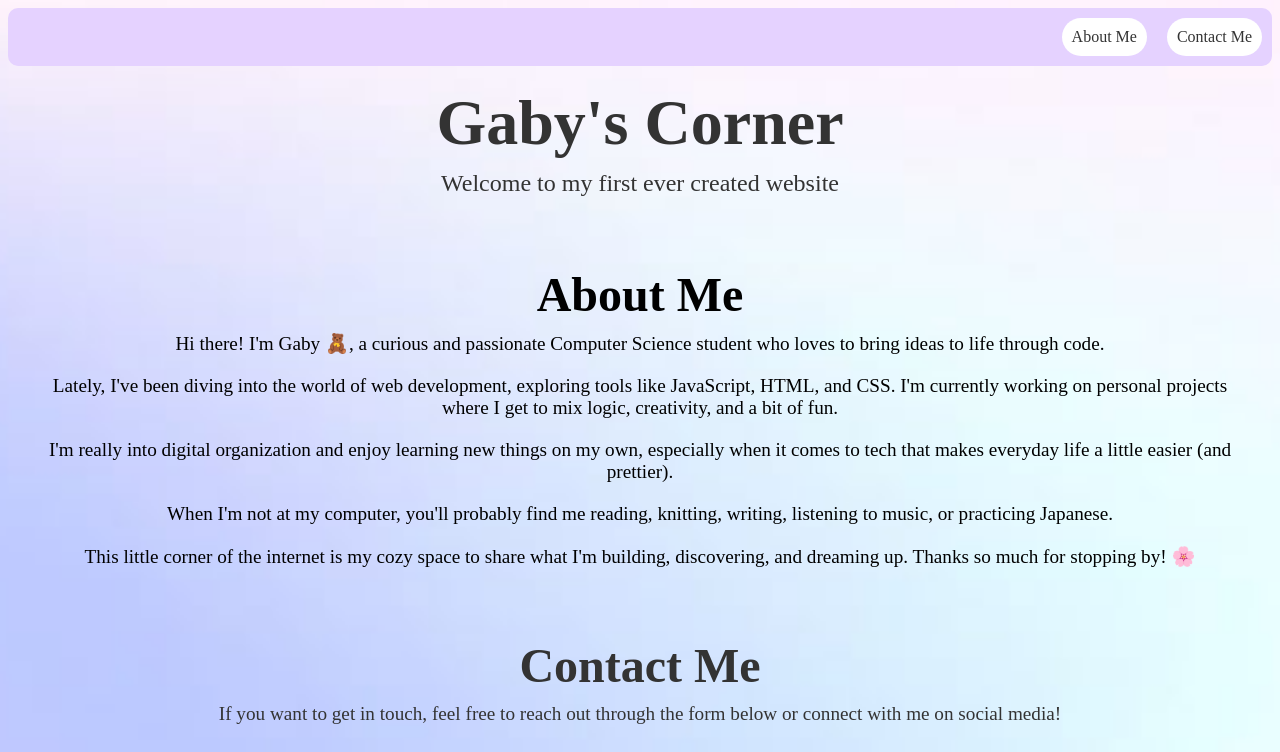
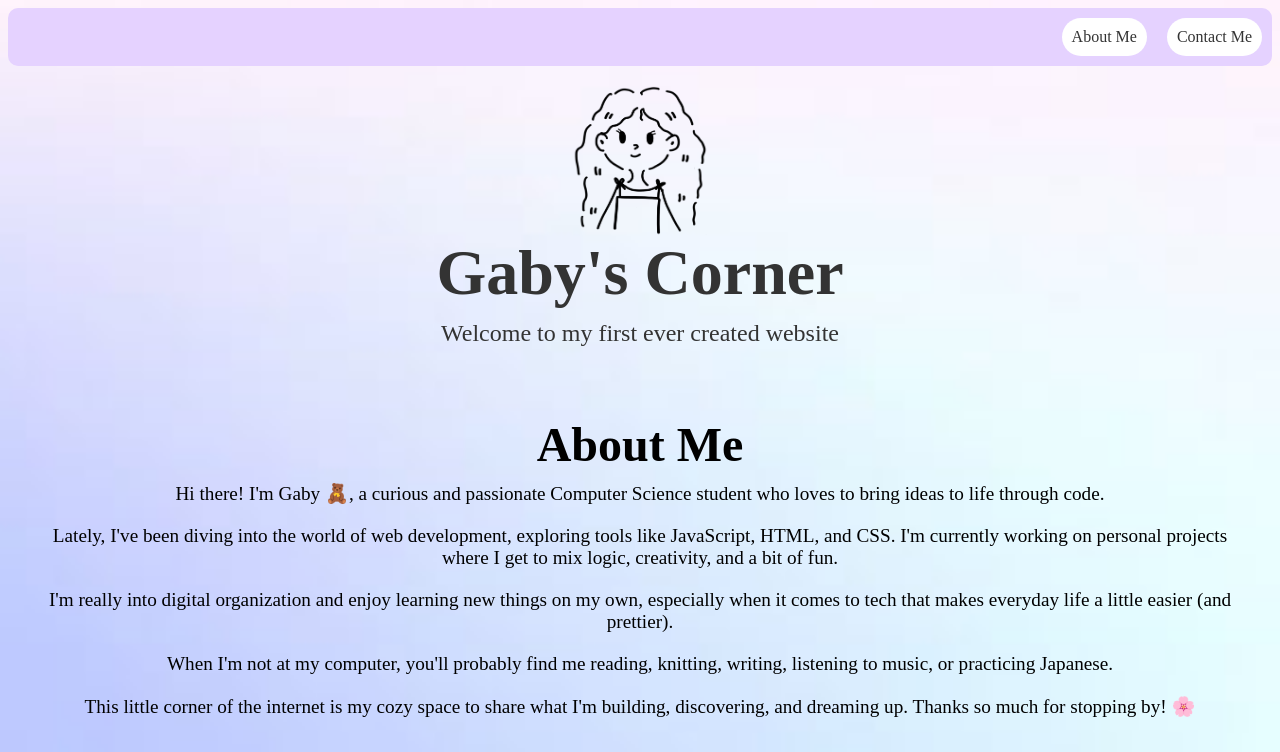
Before and after one commit to sunzcy0/First-Personal-Website, a plain HTML site: page index.html in a window 1280 px wide. Shown: the top 752 px of the page. Drawn offline with Linux system fonts and the light colour scheme.

Commit message:
Agregando icono

```diff
--- a/index.html
+++ b/index.html
@@ -17,6 +17,7 @@
 
   <main>
     <section class="title">
+    <img src="./images/Gaby's Icon.PNG" alt="Gaby's Icon" class="icon"/>
     <h1>Gaby's Corner</h1>
     <p>Welcome to my first ever created website</p>
   </section>
--- a/style.css
+++ b/style.css
@@ -34,6 +34,11 @@ body {
   text-align: center;
   padding: 20px;
   color: #333;
+}
+
+.title img {
+  width: 140px;
+  height: 150px;
 }
 
 .title h1 {
```
Also changed, not shown: images/Gaby's Icon.PNG (added).
